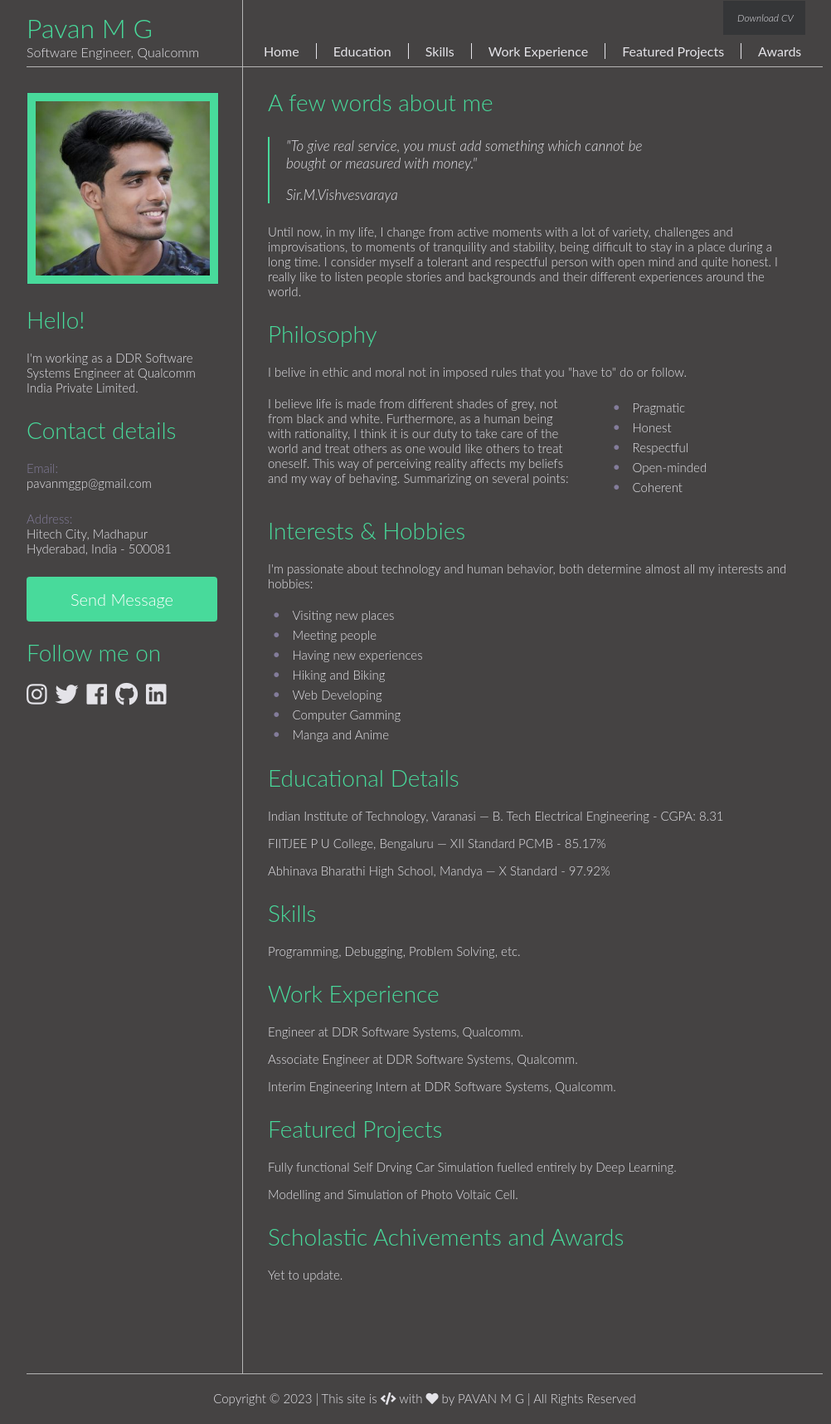
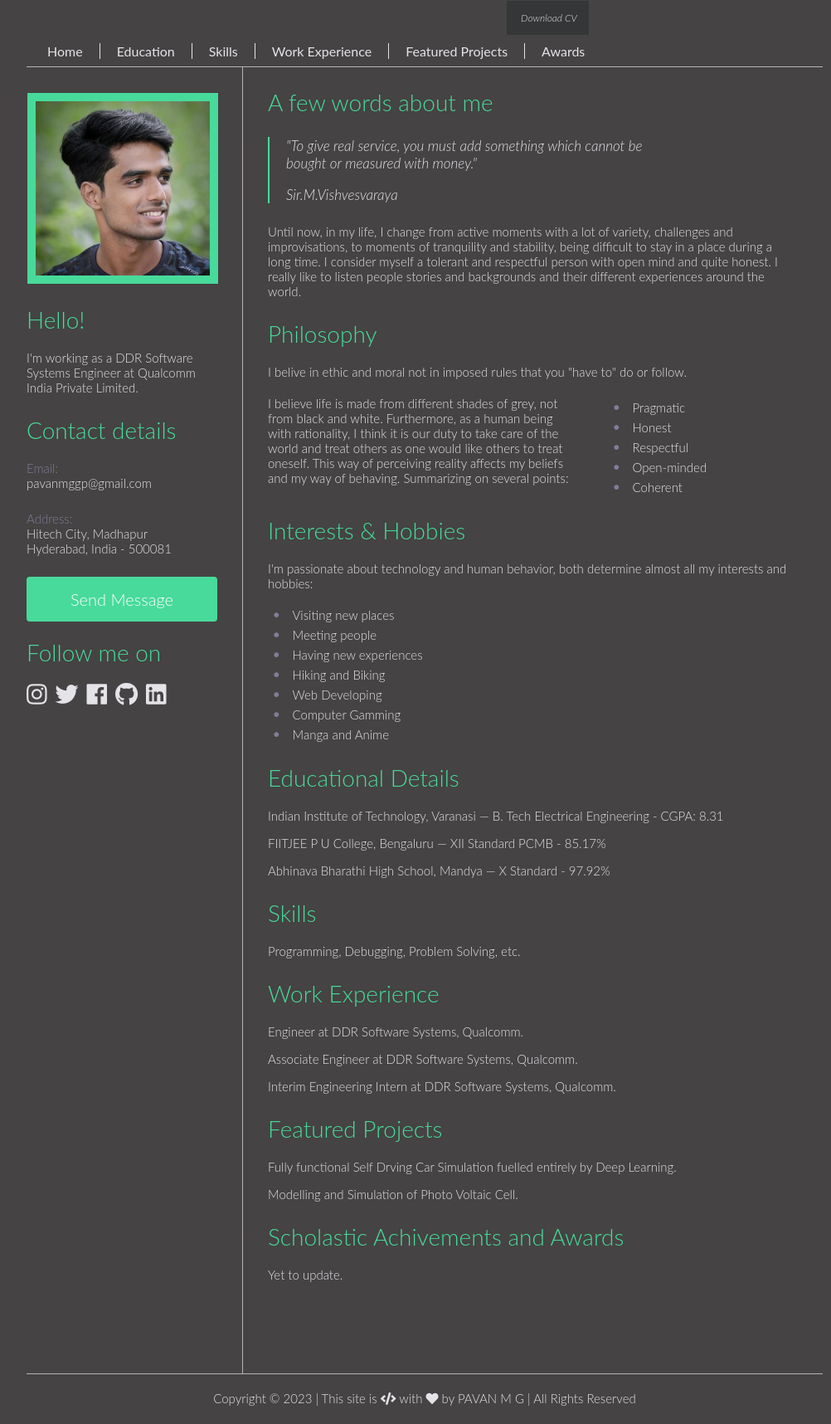
Before and after one commit to pavan-mg/pavan-mg.github.io, a Jekyll site: the page built from index.html, in a window 1280 px wide. Shown: the whole page at 83% size, without its empty margins (128-1130 px from the left). Built offline with Jekyll 4.4.1, drawn with Linux system fonts in a browser that asks for light colours.

Commit message:
Update main.css

```diff
--- a/css/main.css
+++ b/css/main.css
@@ -124,14 +124,14 @@
 			height: 80px;
 			border-right: 1px solid #b5b5b5;
 			float: left;
-			position: sticky;
+			position: fixed;
 			background-color: rgb(69, 67, 67);
 		}
 		.header_menu_container {
 			height: 80px;
 			width: 699px;
 			float: left;
-			position: sticky;
+			position: fixed;
 			background-color: rgb(69, 67, 67);
 		}
 			.header_menu_container a {
```
